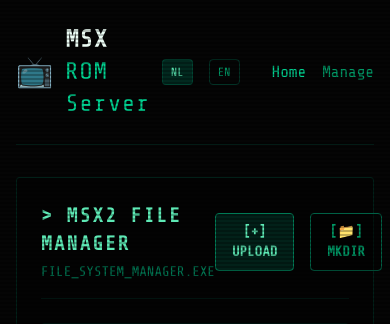
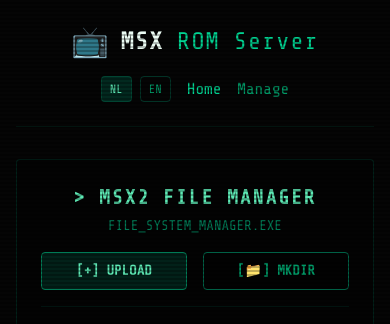
Before and after one commit to Pax-nl/msx-flask, a Flask app: page /manage in a window 390 px wide. Shown: the top 324 px of the page. Run offline with Flask 3, Linux system fonts and the light colour scheme.

Commit message:
feat: make templates responsive on mobile

```diff
--- a/templates/base.html
+++ b/templates/base.html
@@ -36,17 +36,21 @@
     <div class="relative z-10 flex flex-col min-h-screen max-w-[1024px] mx-auto w-full px-4 sm:px-6 lg:px-8">
 
         <!-- Navbar -->
-        <header class="py-6 border-b border-emerald-900/30 mb-8 flex justify-between items-center">
+        <header class="py-6 border-b border-emerald-900/30 mb-8 flex flex-col sm:flex-row justify-between items-center gap-4 sm:gap-0">
             <div class="flex items-center gap-3">
                 <span class="text-3xl">📺</span>
-                <h1 class="text-2xl font-bold tracking-wider text-emerald-50">MSX <span class="font-normal text-emerald-400">ROM Server</span></h1>
+                <h1 class="text-2xl font-bold tracking-wider text-emerald-50 text-center sm:text-left">MSX <span class="font-normal text-emerald-400">ROM Server</span></h1>
             </div>
-            <div class="flex items-center gap-4">
-                <a href="{{ url_for('set_lang', lang='nl') }}" class="text-xs px-2 py-1 border border-emerald-800/50 rounded {{ 'bg-emerald-900/50 text-emerald-300' if current_lang == 'nl' else 'text-emerald-600 hover:text-emerald-400' }}">NL</a>
-                <a href="{{ url_for('set_lang', lang='en') }}" class="text-xs px-2 py-1 border border-emerald-800/50 rounded {{ 'bg-emerald-900/50 text-emerald-300' if current_lang == 'en' else 'text-emerald-600 hover:text-emerald-400' }}">EN</a>
+            <div class="flex flex-wrap justify-center items-center gap-4">
+                <div class="flex items-center gap-2">
+                    <a href="{{ url_for('set_lang', lang='nl') }}" class="text-xs px-2 py-1 border border-emerald-800/50 rounded {{ 'bg-emerald-900/50 text-emerald-300' if current_lang == 'nl' else 'text-emerald-600 hover:text-emerald-400' }}">NL</a>
+                    <a href="{{ url_for('set_lang', lang='en') }}" class="text-xs px-2 py-1 border border-emerald-800/50 rounded {{ 'bg-emerald-900/50 text-emerald-300' if current_lang == 'en' else 'text-emerald-600 hover:text-emerald-400' }}">EN</a>
+                </div>
 
-                <a href="{{ url_for('index') }}" class="text-emerald-400 hover:text-emerald-200 ml-4">Home</a>
-                <a href="{{ url_for('manage') }}" class="text-emerald-600 hover:text-emerald-400">Manage</a>
+                <div class="flex items-center gap-4">
+                    <a href="{{ url_for('index') }}" class="text-emerald-400 hover:text-emerald-200">Home</a>
+                    <a href="{{ url_for('manage') }}" class="text-emerald-600 hover:text-emerald-400">Manage</a>
+                </div>
             </div>
         </header>
 
--- a/templates/manage.html
+++ b/templates/manage.html
@@ -4,17 +4,17 @@
 
 {% block content %}
 <div class="mb-8 p-6 bg-black/40 border border-emerald-900/40 rounded-sm">
-    <div class="flex justify-between items-center mb-6 border-b border-emerald-900/30 pb-4">
-        <div>
+    <div class="flex flex-col sm:flex-row justify-between items-center gap-4 mb-6 border-b border-emerald-900/30 pb-4">
+        <div class="text-center sm:text-left">
             <h2 class="text-xl text-emerald-300 font-bold uppercase tracking-widest">> {{ _('manage_title') }}</h2>
             <p class="text-emerald-700 text-sm mt-1">FILE_SYSTEM_MANAGER.EXE</p>
         </div>
 
-        <div class="flex gap-4">
-            <button id="openUpload" class="inline-flex items-center px-4 py-2 bg-emerald-900/40 border border-emerald-700 text-emerald-300 hover:bg-emerald-700 hover:text-emerald-50 transition-colors rounded-sm text-sm font-bold uppercase">
+        <div class="flex gap-4 w-full sm:w-auto justify-center">
+            <button id="openUpload" class="flex-1 sm:flex-none justify-center inline-flex items-center px-4 py-2 bg-emerald-900/40 border border-emerald-700 text-emerald-300 hover:bg-emerald-700 hover:text-emerald-50 transition-colors rounded-sm text-sm font-bold uppercase">
                 [+] UPLOAD
             </button>
-            <button id="openMkdir" class="inline-flex items-center px-4 py-2 bg-black/40 border border-emerald-800 text-emerald-600 hover:border-emerald-600 hover:text-emerald-400 transition-colors rounded-sm text-sm font-bold uppercase">
+            <button id="openMkdir" class="flex-1 sm:flex-none justify-center inline-flex items-center px-4 py-2 bg-black/40 border border-emerald-800 text-emerald-600 hover:border-emerald-600 hover:text-emerald-400 transition-colors rounded-sm text-sm font-bold uppercase">
                 [📁] MKDIR
             </button>
         </div>
```
Also changed, not shown: templates/index.html (+4 -4 lines).
